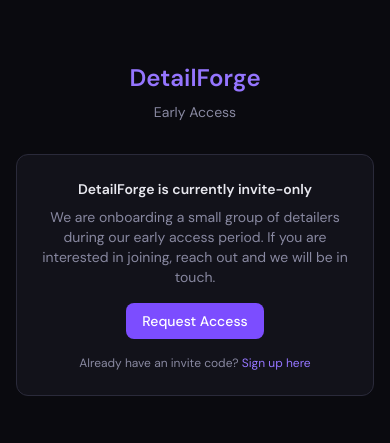
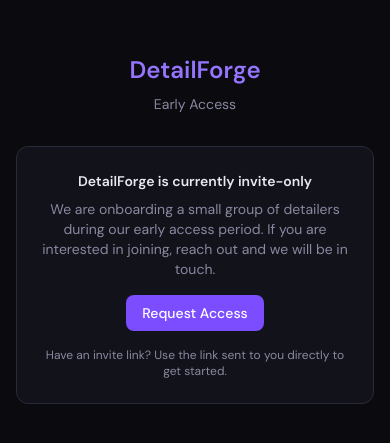
Before and after one commit to hirob4u/detail-forge-app, a Next.js app: page /waitlist in a window 390 px wide. Shown: the part 193-636 px from the top of the page. Built offline with nearby package versions, Linux system fonts and the light colour scheme.

Commit message:
fix: mobile dvh viewport, waitlist link loop, and invite auto-validation (#42)
Replace h-screen/min-h-screen with h-dvh/min-h-dvh for correct mobile
viewport. Remove waitlist sign-up link that caused redirect loop. Change
invite validation from optimistic to database-verified on mount.

```diff
--- a/src/app/(app)/_components/app-shell.tsx
+++ b/src/app/(app)/_components/app-shell.tsx
@@ -34,7 +34,7 @@ export default function AppShell({
   const pathname = usePathname();
 
   return (
-    <div className="flex h-screen bg-[var(--color-background)]">
+    <div className="flex h-dvh bg-[var(--color-background)]">
       {/* Mobile overlay */}
       {sidebarOpen && (
         <div
--- a/src/app/(auth)/layout.tsx
+++ b/src/app/(auth)/layout.tsx
@@ -4,7 +4,7 @@ export default function AuthLayout({
   children: React.ReactNode;
 }>) {
   return (
-    <div className="flex min-h-screen items-center justify-center bg-[var(--color-background)] px-4">
+    <div className="flex min-h-dvh items-center justify-center bg-[var(--color-background)] px-4">
       {children}
     </div>
   );
--- a/src/app/(auth)/sign-up/page.tsx
+++ b/src/app/(auth)/sign-up/page.tsx
@@ -1,6 +1,6 @@
 "use client";
 
-import { Suspense, useState, type FormEvent } from "react";
+import { Suspense, useState, useEffect, type FormEvent } from "react";
 import { useRouter, useSearchParams } from "next/navigation";
 import Link from "next/link";
 import { Loader2, CircleCheck } from "lucide-react";
@@ -27,9 +27,17 @@ function SignUpForm() {
   const [inviteCode, setInviteCode] = useState(
     searchParams.get("code")?.toUpperCase() ?? "",
   );
-  const [inviteValid, setInviteValid] = useState(!!searchParams.get("code"));
+  const [inviteValid, setInviteValid] = useState(false);
   const [inviteError, setInviteError] = useState("");
   const [validating, setValidating] = useState(false);
+
+  // Auto-validate invite code on mount when present in URL
+  useEffect(() => {
+    if (inviteCode) {
+      handleValidateCode();
+    }
+    // eslint-disable-next-line react-hooks/exhaustive-deps -- runs once on mount only
+  }, []);
 
   async function handleValidateCode() {
     if (!inviteCode) return;
--- a/src/app/(auth)/waitlist/page.tsx
+++ b/src/app/(auth)/waitlist/page.tsx
@@ -1,5 +1,3 @@
-import Link from "next/link";
-
 export default function WaitlistPage() {
   return (
     <div className="w-full max-w-sm">
@@ -26,13 +24,7 @@ export default function WaitlistPage() {
           Request Access
         </a>
         <p className="mt-4 text-xs text-[var(--color-muted)]">
-          Already have an invite code?{" "}
-          <Link
-            href="/sign-up"
-            className="text-[var(--color-purple-text)] hover:underline"
-          >
-            Sign up here
-          </Link>
+          Have an invite link? Use the link sent to you directly to get started.
         </p>
       </div>
     </div>
```
Also changed, not shown: 2 other files (tests, documents, lock files or other folders).
